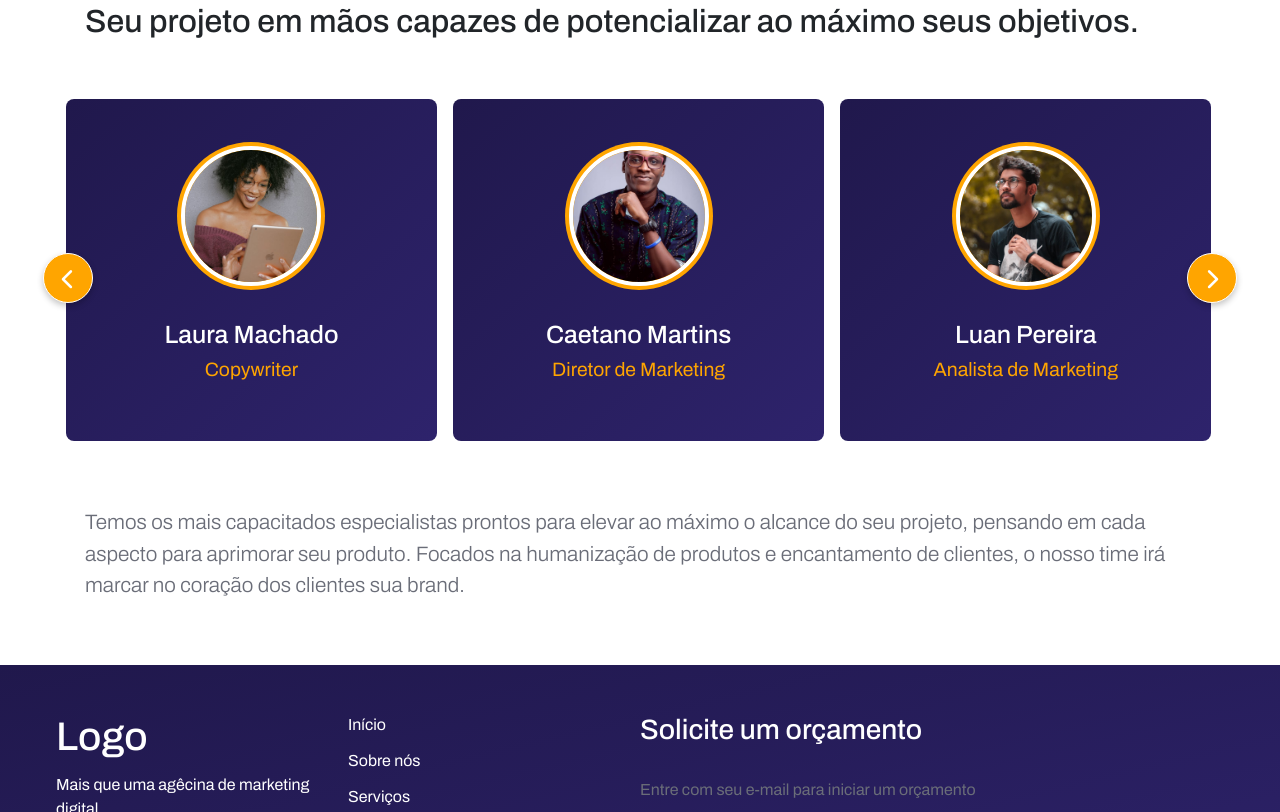
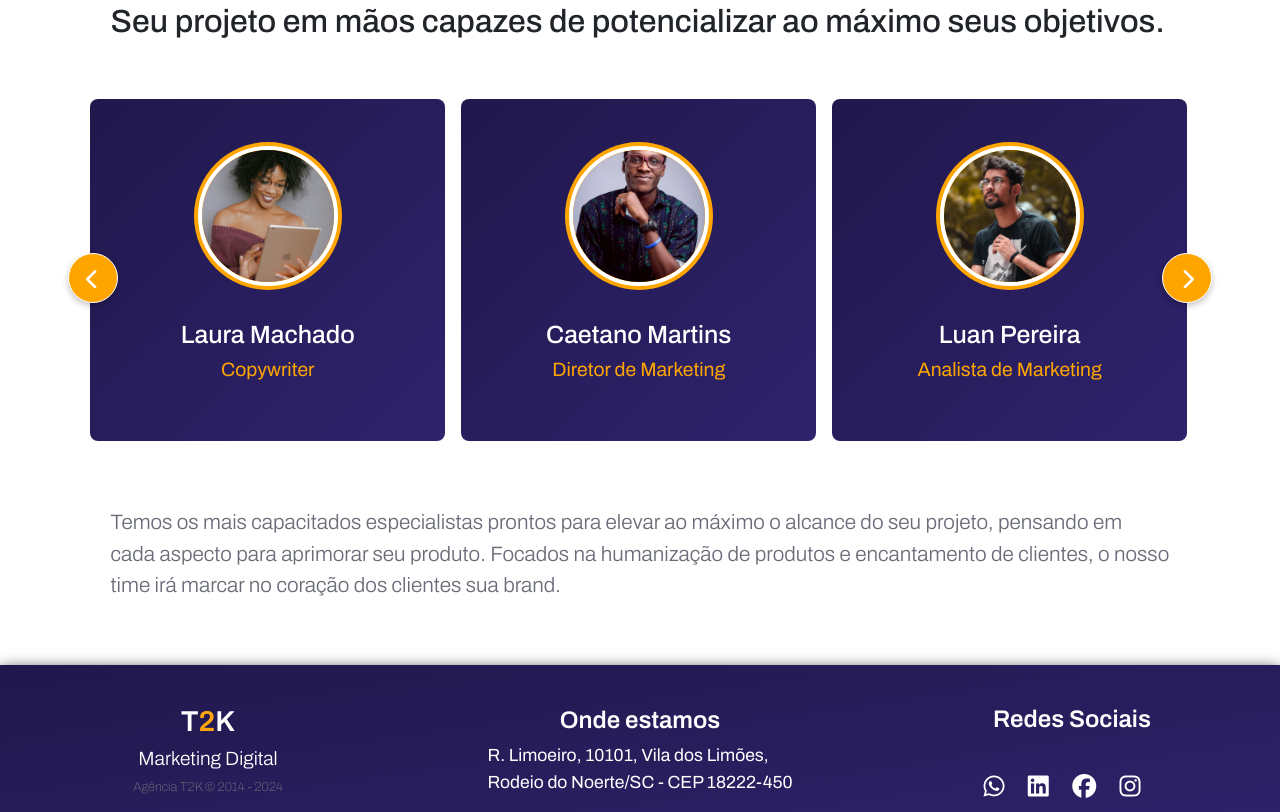
Before and after one commit to brunocsta/t2k-marketing-digital, a plain HTML site: page index.html in a window 1280 px wide. Shown: the part 1988-2800 px from the top of the page. Drawn offline with nearby package versions, Linux system fonts and the light colour scheme.

Commit message:
Create footer and fix sidecrolling

```diff
--- a/css/carrousel.css
+++ b/css/carrousel.css
@@ -2,6 +2,7 @@ ul{
    padding-left: 0;
 }
 .time{
+   width: 96%;
    margin: 0 auto;
    padding: 48px 35px;
    box-sizing: border-box;
--- a/css/footer.css
+++ b/css/footer.css
@@ -1,114 +1,82 @@
+
 footer{
-   width: 100%;
+   background: linear-gradient(to left top, #2E236C, #20184c);
    color: #fff;
-   background: linear-gradient(to left top, #2E236C, #20184c);
+   padding: 40px;
+   box-shadow: 0px 5px 15px #000;
+
+}
+
+.footer-wrapper{
+   display: grid;
+   grid-template-columns: repeat(3, 1fr);
+   gap: 40px;
 }
 
 .footer-content{
-   display: grid;
-   grid-template-columns: repeat(2, 1fr) 2fr;
-   padding: 3rem 3.5rem;
+   display: flex;
+   flex-direction: column;
+   align-items: center;
+   justify-content: center;
+   text-align: center;
 }
 
-.footer-contacts h1{
-   margin-bottom: 0.75rem;
+.footer-content h1{
+   font-size: 1.8rem;
+   font-weight: 600;
 }
 
-.footer-socialmedia{
-   display: flex;
-   gap: 2rem;
-   margin-top: 1.5rem;
+.footer-content h2{
+   font-size: 1.2rem;
+   font-weight: 300;
 }
 
-
-.footer-socialmedia i{
-   color: #fff;
-   font-size: 1.5rem;
+.footer-content p{
+   font-size: 0.8rem;
+   font-weight: 100;
+   color: #6a6d78;
 }
 
-.footer-socialmedia i:hover{
+#dois{
    color: #ffa50f;
-   transition: color ease-in-out 500ms;
 }
 
-.footer-list{
-   list-style: none;
+.footer-locale{
    display: flex;
    flex-direction: column;
-   gap: 0.75rem;
+   align-items: center;
+   justify-content: center;
 }
 
-li a{
-   text-decoration: none;
+.footer-locale h2{
+   font-size: 1.5rem;
+   font-weight: 600;
+}
+
+.footer-locale p{
+   font-size: 1.1rem;
    color: #fff;
 }
 
-.footer-link:hover{
-   color: #ffa50f;
-   transition: color ease-in-out 500ms;
+.footer-social{
+   text-align: center;
 }
 
-.footer-subscribe {
-   columns: span;
+.footer-social h2{
    display: flex;
-   gap: 1.5rem;
-   flex-direction: column;
+   align-items: center;
+   justify-content: center;
+   font-size: 1.5rem;
+   font-weight: 600;
+   margin-bottom: 40px;
 }
 
-.footer-subscribe p {
-   color: #6a6d78;
+.footer-social a{
+   text-decoration: none;
 }
 
-.input-group{
-   display: flex;
-   align-items: center;
-   gap: 1px;
-   border: 4px;
-   width: 70%;
+.footer-social i {
+   color: #fff;
+   font-size: 1.5rem;
+   margin-right: 20px;
 }
-
-.input-group input{
-   all: unset;
-   padding: 0.75rem;
-   background: #fff;
-   width: 75%;
-}
-
-.input-group button{
-   background-color: #ffa50f;
-   color: #000;
-   border: none;
-   padding: 0px 1.25rem;
-   font-size: 1.125rem;
-   border-radius: 0px 4px 4px 0px;
-   height: 100%;
-   cursor: pointer;
-   transition: all 0.4s;
-   align-self: flex-end;
-}
-
-.input-group button:hover{
-   opacity: 0.8;
-}
-
-.footer-copyright{
-   display: flex;
-   justify-content: center;
-   background-color: #20184c;
-   font-size: 0.9rem;
-   font-weight: 100;
-}
-
-@media screen and (max-width: 760px) {
-   .footer-content{
-      grid-template-columns: repeat(2,1fr);
-      gap: 2rem;
-   }
-}
-@media screen and (max-width: 426px) {
-   .footer-content{
-      grid-template-columns: repeat(1,1fr) 2fr;
-      gap: 2rem;
-   }
-
-}
--- a/css/navbar.css
+++ b/css/navbar.css
@@ -14,7 +14,7 @@
 
 .navbar{
    box-shadow: 0px 5px 30px #000;
-   background-color: #2E236C;
+   background: linear-gradient(to left top, #2E236C, #20184c);
    padding-left: 20px;
    padding-right: 20px;
 }
--- a/css/services.css
+++ b/css/services.css
@@ -1,5 +1,5 @@
 .services{
-   background-color: #2E236C;
+   background: linear-gradient(to left top, #2E236C, #20184c);
 }
 
 .service-card{
--- a/index.html
+++ b/index.html
@@ -235,51 +235,31 @@
          </div>
       </section>
       <!--Footer-->
-      <footer>
-         <div class="footer-content">
-            <div class="footer-contacts">
-               <h1>Logo</h1>
-               <p>Mais que uma agêcina de marketing digital</p>
+      <footer class="container-fluid">
+         <div class="footer-wrapper">
+            <div class="footer-content">
+               <h1>T<span id="dois">2</span>K</h1>
+               <h2 >Marketing Digital</h2>
+               <p >Agência T2K © 2014 - 2024</p>
+            </div>
 
-               <div class="footer-socialmedia">
-                  <a href="" class="footer-link">
-                     <i class="fa-brands fa-instagram" ></i>
-                  </a>
-                  <a href="" class="footer-link">
-                     <i class="fa-brands fa-facebook" ></i>
-                  </a>
-                  <a href="" class="footer-link">
-                     <i class="fa-brands fa-linkedin" ></i>
-                  </a>
-                  <a href="" class="footer-link">
-                     <i class="fa-brands fa-whatsapp"></i>
-                  </a>
+            <div class="footer-locale">
+               <h2>Onde estamos</h2>
+               <p>R. Limoeiro, 10101, Vila dos Limões, <br>
+               Rodeio do Noerte/SC - CEP 18222-450</p>
+            </div>
+
+            <div class="footer-social">
+               <h2>Redes Sociais</h2>
+
+               <div class="footer-icons">
+                  <a href=""><i class="fa-brands fa-whatsapp"></i></a>
+                  <a href=""><i class="fa-brands fa-linkedin"></i></a>
+                  <a href=""></a>
+                  <a href=""><i class="fa-brands fa-facebook"></i></a>
+                  <a href=""><i class="fa-brands fa-instagram"></i></a>
                </div>
             </div>
-
-            <ul class="footer-list">
-               <li><a href="" class="footer-link">Início</a></li>
-               <li><a href="" class="footer-link">Sobre nós</a></li>
-               <li><a href="" class="footer-link">Serviços</a></li>
-               <li><a href="" class="footer-link">Time</a></li>
-               <li><a href="" class="footer-link">Contato</a></li>
-            </ul>
-
-            <div class="footer-subscribe">
-               <h3>Solicite um orçamento</h3>
-               <p>Entre com seu e-mail para iniciar um orçamento</p>
-
-               <div class="input-group">
-                  <input type="email" class="email">
-                  <button>
-                     <i class="fa-regular fa-envelope"></i>
-                  </button>
-               </div>
-            </div>
-         </div>
-
-         <div class="footer-copyright">
-            &#169 2019 all rights reserved.
          </div>
       </footer>
       <!--Bootstrap-->
```
